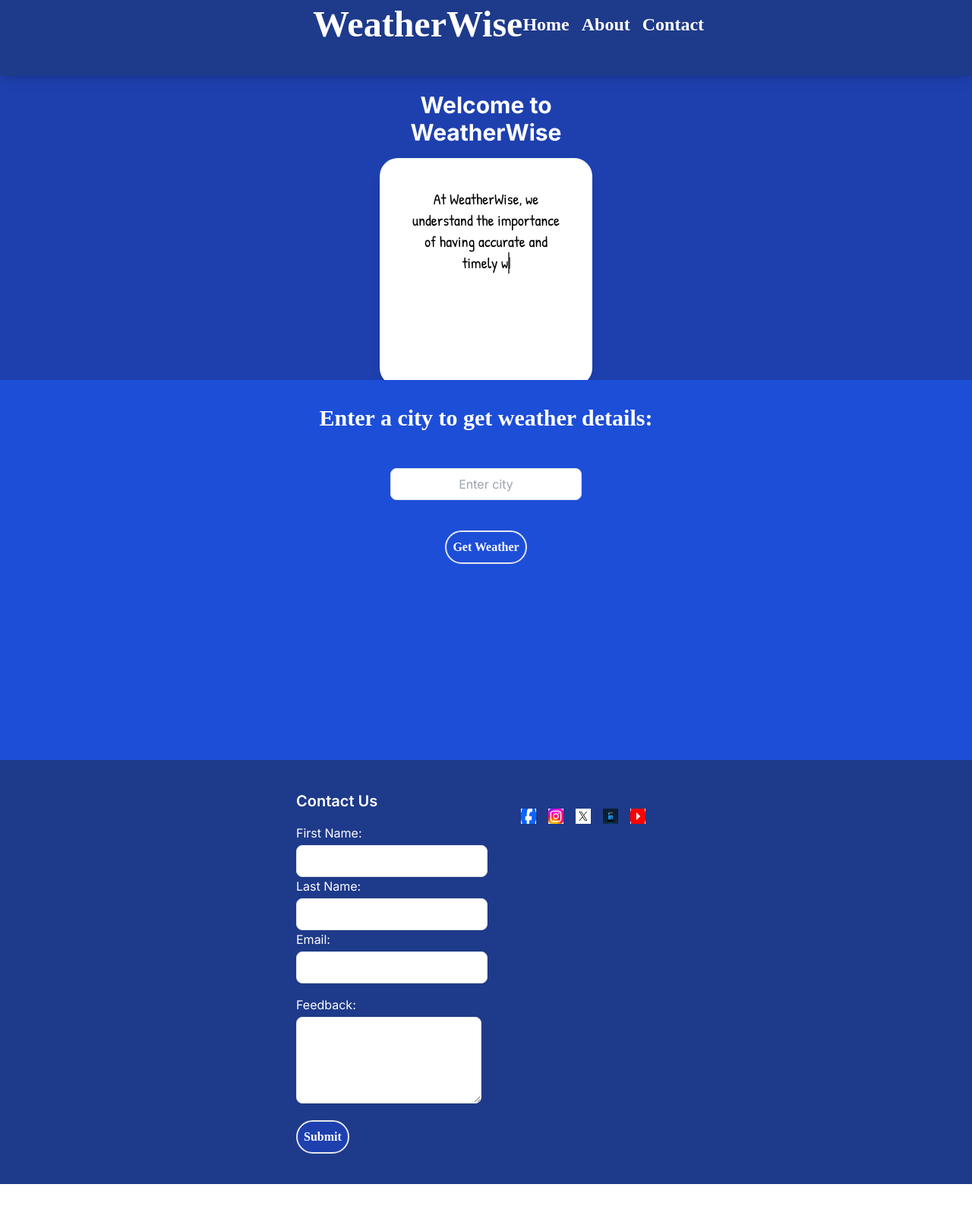
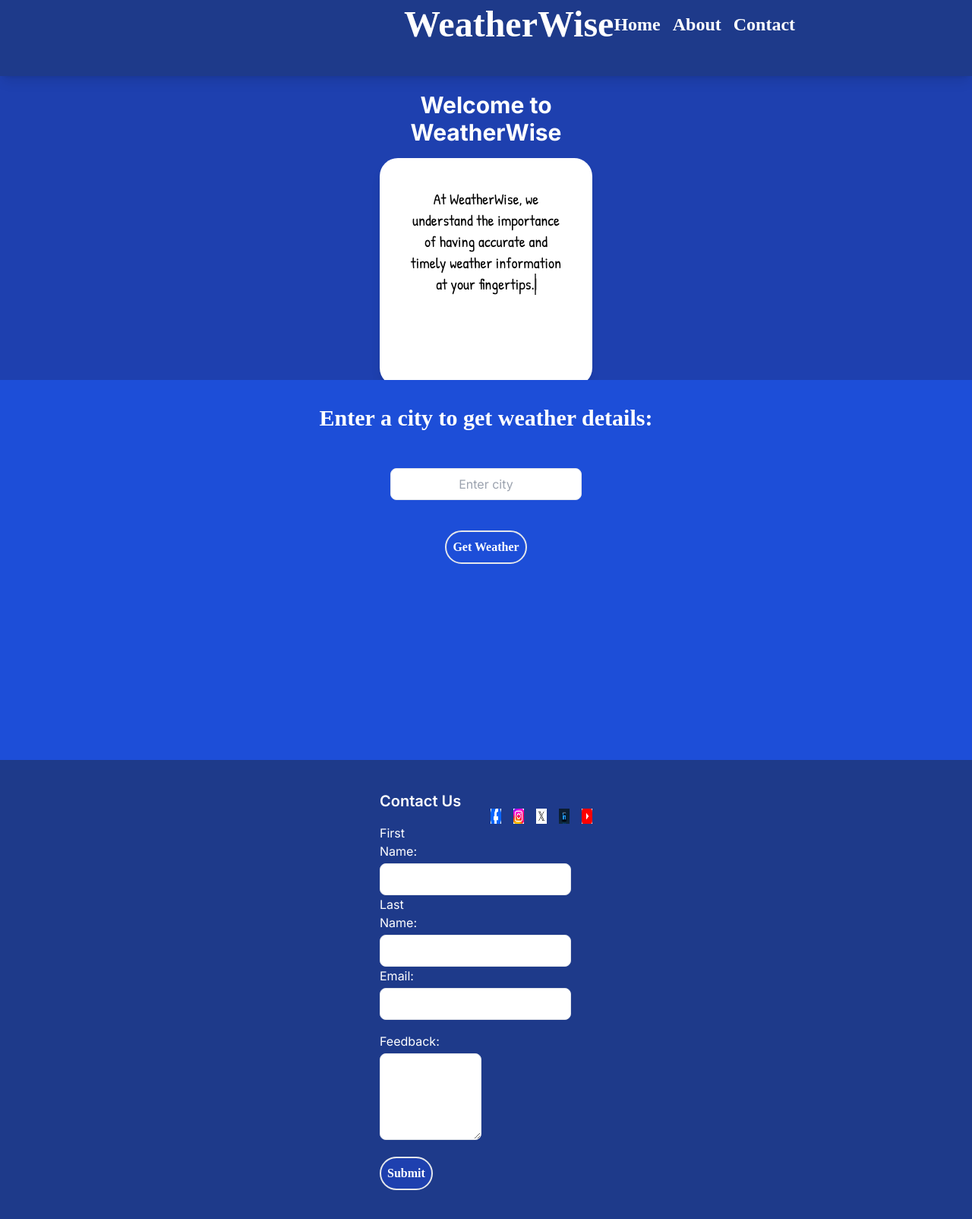
Before and after one commit to joelclaudius/weather-app, a React (Create React App) app: page / in a window 1280 px wide. Shown: the whole page at 76% size. Before the commit the page ends 1558 px from the top, so only its background shows below. Built offline with nearby package versions, Linux system fonts and the light colour scheme.

Commit message:
Update build

```diff
--- a/src/Footer.js
+++ b/src/Footer.js
@@ -27,7 +27,7 @@ const Footer = () => {
   };
 
   return (
-    <footer className="bg-blue-900 text-white p-8 grid md:grid-cols-2 lg:grid-cols-2 lg:gap-3 lg:py-10  lg:px-[390px]">
+    <footer className="bg-blue-900 text-white p-8 grid md:grid-cols-2 lg:grid-cols-2 lg:gap-3 lg:py-10  lg:px-[500px]">
       <div className="container mx-auto">
         <h2 className="text-xl font-semibold mb-4">Contact Us</h2>
         {submitted ? (
--- a/src/Header.js
+++ b/src/Header.js
@@ -4,7 +4,7 @@ import React from "react";
 
 const Header = () => {
   return (
-    <header className="fixed top-0 left-0 w-full bg-blue-900 text-white shadow-lg z-50 h-[80px] lg:h-[100px]  font-display font-extrabold lg:px-[380px]">
+    <header className="fixed top-0 left-0 w-full bg-blue-900 text-white shadow-lg z-50 h-[80px] lg:h-[100px]  font-display font-extrabold lg:px-[500px]">
       <div className="max-w-7xl mx-auto px-4 sm:px-6 lg:px-8">
         <div className="flex justify-between items-center h-16">
           <div className="flex items-center">
--- a/src/LandingPageDescription.js
+++ b/src/LandingPageDescription.js
@@ -12,7 +12,7 @@ const LandingPageDescription = () => {
         Welcome to WeatherWise
       </h1>
       <p className="lg:text-xl text-black p-4 text-center shadow-lg bg-white rounded-3xl lg:p-10 lg:h-[300px] h-[350px]">
-        <TypingEffect text={description} speed={75} />
+        <TypingEffect text={description} speed={50} />
       </p>
     </section>
   );
```
Also changed, not shown: 11 other files (tests, documents, lock files or other folders).
